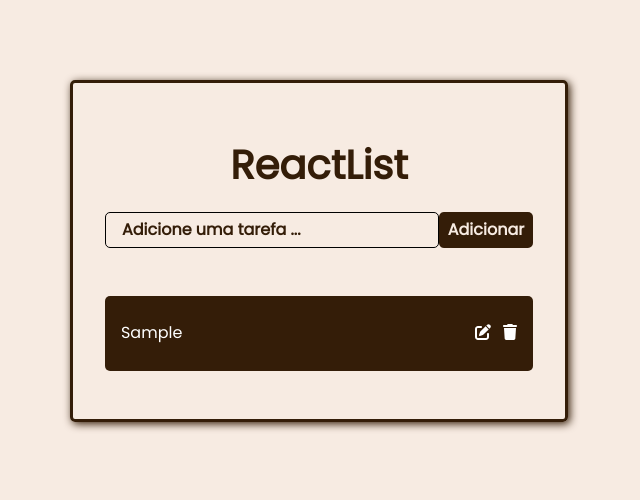
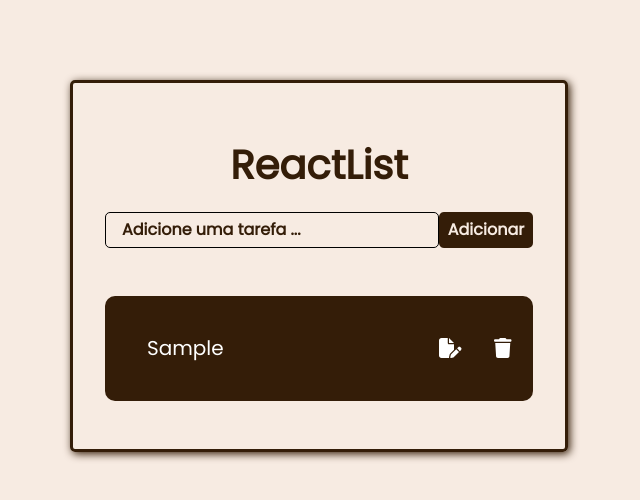
Before and after one commit to Reis567/todo_react, a React (Vite) app in the folder todo_project/: page / in a window 1280 px wide. Both pictures are taken after typing "Sample" into the empty fields and a click on the button "Adicionar". Shown: the top 500 px of the page, without its empty margins (321-961 px from the left). Built offline with nearby package versions, Linux system fonts and the light colour scheme.

Commit message:
edit and delete func

```diff
--- a/todo_project/src/App.css
+++ b/todo_project/src/App.css
@@ -77,13 +77,19 @@
   align-items: center;
   background: var(--brown);
   color: #fff;
-  padding: 0.75rem 1rem;
-  border-radius: 5px;
+  padding: 0.07rem 0.75rem;
+  border-radius: 10px;
   margin-bottom: 1rem;
+}
+.Todo p{
+  padding: 20px 30px;
+  cursor: pointer;
+  font-size: 20px;
 }
 
 .fa-trash {
   margin-left: 0.75rem;
+
 }
 
 .incompleted {
@@ -100,4 +106,6 @@
 .edit-icon,
 .delete-icon {
   cursor: pointer;
+  font-size: 20px;
+  padding: 10px;
 }
--- a/todo_project/src/components/EditToDoForm.jsx
+++ b/todo_project/src/components/EditToDoForm.jsx
@@ -1,9 +1,18 @@
-import React from 'react'
+import React, {useState} from 'react'
 
-export const EditToDoForm = ()=>{
+export const EditTodoForm = ({editTodo,task})=>{
+
+    const [value, setValue] = useState(task.task)
+
+    const handleSubmit = e => {
+        e.preventDefault();
+        editTodo(value,task.id)
+        setValue("")
+    }
     return (
-        <div>
-            EditToDoForm
-        </div>
+        <form className='TodoForm' onSubmit={handleSubmit}>
+            <input type="text" value={value}  className='todo-input' placeholder='Atualizar tarefa ...' onChange={(e)=> setValue(e.target.value)}/>
+            <button type='submit' className='todo-btn'>Salvar</button>
+        </form>
     )
 }
--- a/todo_project/src/components/ToDo.jsx
+++ b/todo_project/src/components/ToDo.jsx
@@ -1,15 +1,15 @@
 import React from 'react'
 import { FontAwesomeIcon } from '@fortawesome/react-fontawesome';
-import { faPenToSquare } from '@fortawesome/free-solid-svg-icons'
+import { faFilePen } from '@fortawesome/free-solid-svg-icons'
 import { faTrash } from '@fortawesome/free-solid-svg-icons'
 
-export const Todo = ({task,toggleComplete})=>{
+export const Todo = ({task,toggleComplete, deleteTodo,editTodo})=>{
     return (
         <div className='Todo'>
             <p onClick={()=>toggleComplete(task.id)} className={`${task.completed ? 'completed':""}`}>{task.task}</p>
             <div>
-            <FontAwesomeIcon className="edit-icon" icon={faPenToSquare} />
-            <FontAwesomeIcon className="delete-icon" icon={faTrash} />
+            <FontAwesomeIcon className="edit-icon" icon={faFilePen} onClick={()=>editTodo(task.id)} />
+            <FontAwesomeIcon className="delete-icon" icon={faTrash} onClick={()=>deleteTodo(task.id)} />
             </div>
         </div>
     )
--- a/todo_project/src/components/ToDoWrapper.jsx
+++ b/todo_project/src/components/ToDoWrapper.jsx
@@ -2,6 +2,7 @@
 import { TodoForm } from './ToDoForm';
 import { Todo } from './ToDo';
 import {v4 as uuidv4} from 'uuid';
+import { EditTodoForm } from './EditToDoForm';
 uuidv4();
 
 
@@ -19,6 +20,16 @@
         setTodos(todos.map(todo=> todo.id === id ? {...todo, completed: !todo.completed} : todo
             ))
     }
+    const deleteTodo = id =>{
+        setTodos(todos.filter(todo=> todo.id !== id))
+    }
+    const editTodo = id =>{
+        setTodos(todos.map(todo=> todo.id === id ? {... todo, isEditing: !todo.isEditing }:todo))
+    }
+    const editTask = (task,id)=>{
+        setTodos(todos.map(todo=> todo.id === id ? {... todo,task,isEditing : !todo.isEditing}: todo))
+    }
+
 
     return (
         <div className='TodoWrapper'>
@@ -27,8 +38,15 @@
             </h1>
             <TodoForm addTodo={addTodo}/>
             {todos.map((todo,index)=>(
-                <Todo task={todo} key={index}
-                toggleComplete={toggleComplete}/>
+                todo.isEditing ? (
+                    <EditTodoForm editTodo={editTask} task={todo}/>
+                ) :(
+
+                    <Todo task={todo} key={index}
+                    toggleComplete={toggleComplete}
+                    deleteTodo={deleteTodo}
+                    editTodo={editTodo}/>
+                )
 
             ))}
         </div>
```
